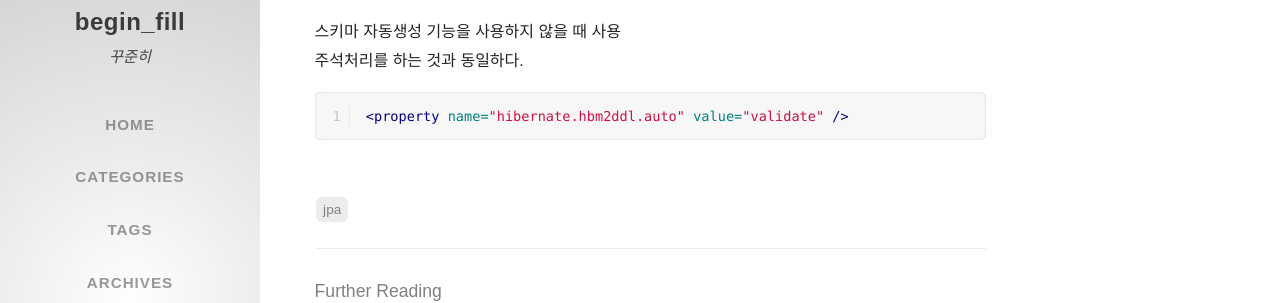
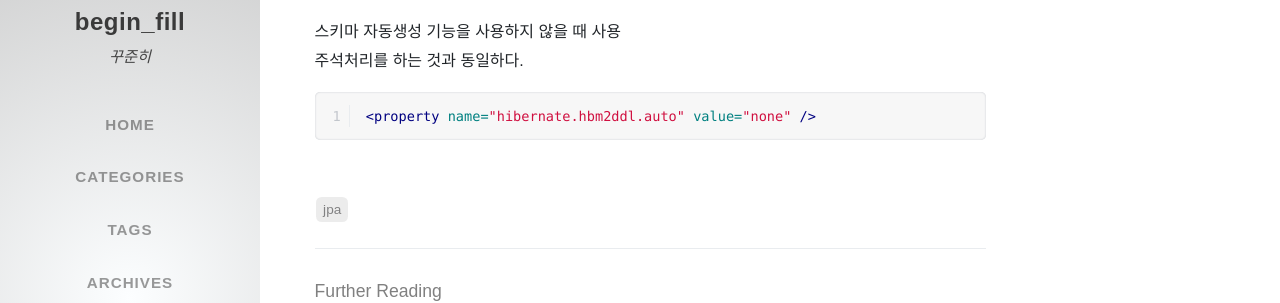
Before and after one commit to ip99202/ip99202.github.io, a Jekyll site: the page built from _posts/2020-09-13-JPA-데이터베이스-스키마-자동생성.md, in a window 1280 px wide and 900 px high, scrolled down 3852 px. Shown: the part 152-455 px from the top of the window. Built offline with Jekyll 4.4.1, drawn with Linux system fonts in a browser that asks for light colours; nearby versions of some CDN libraries; some web fonts are replaced; comment, search, counter and statistics services are not loaded.

Commit message:
Fix post

````diff
--- a/_posts/2020-09-13-JPA-데이터베이스-스키마-자동생성.md
+++ b/_posts/2020-09-13-JPA-데이터베이스-스키마-자동생성.md
@@ -160,5 +160,5 @@ Schema-validation: missing column [age3] in table [Member]
 스키마 자동생성 기능을 사용하지 않을 때 사용
 주석처리를 하는 것과 동일하다.
 ```xml
-<property name="hibernate.hbm2ddl.auto" value="validate" />
+<property name="hibernate.hbm2ddl.auto" value="none" />
 ```
````
